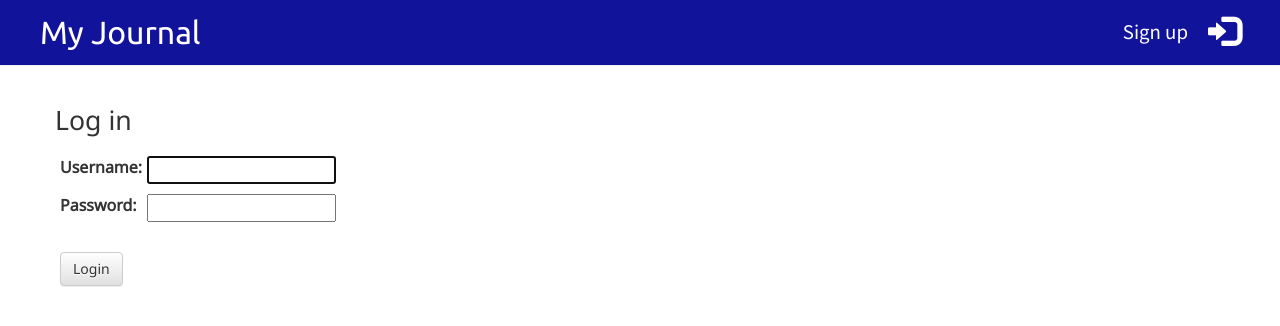
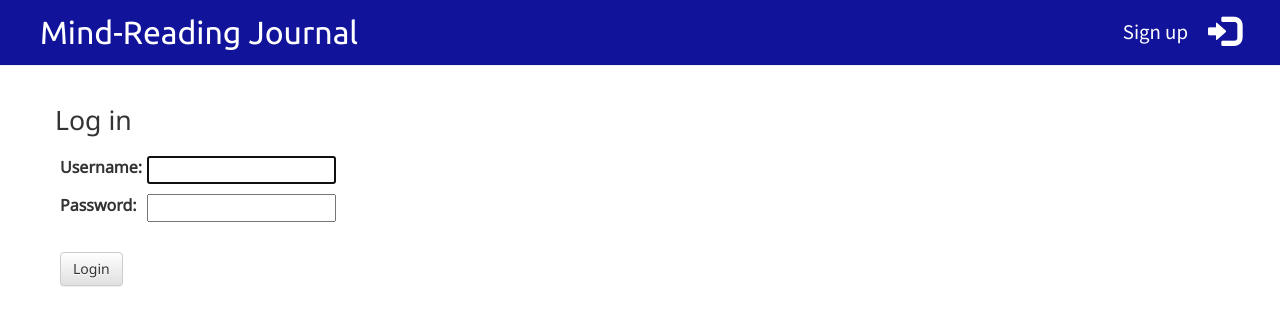
Before and after one commit to whtai/Mind-Reading-Journal, a Django app: page /accounts/login/ in a window 1280 px wide. Shown: the top 326 px of the page. Run offline with Django 3.2, Linux system fonts and the light colour scheme; some libraries are stand-ins or nearby versions.

Commit message:
Change project title

```diff
--- a/journal/templates/journal/base.html
+++ b/journal/templates/journal/base.html
@@ -2,7 +2,7 @@
 
 <html>
     <head>
-        <title>My Journal</title>
+        <title>Mind-Reading Journal</title>
         <link rel="stylesheet" href="//maxcdn.bootstrapcdn.com/bootstrap/3.2.0/css/bootstrap.min.css">
         <link rel="stylesheet" href="//maxcdn.bootstrapcdn.com/bootstrap/3.2.0/css/bootstrap-theme.min.css">
         <link href="//fonts.googleapis.com/css?family=Ubuntu&subset=latin,latin-ext" rel="stylesheet" type="text/css">
@@ -20,7 +20,7 @@
                 <a href="{% url 'login' %}" class="top-menu-icon"><span class="glyphicon glyphicon-log-in"></span></a>
                 <p class="top-menu"><a href="{% url 'accounts:signup' %}" class="signup">Sign up</a></p>
             {% endif %}
-            <h1><a href="/">My Journal</a></h1>
+            <h1><a href="/">Mind-Reading Journal</a></h1>
         </div>
         <div class="content container">
             <div class="row">
```
Also changed, not shown: accounts/static/registration/style.css (deleted, +0 -7 lines).
